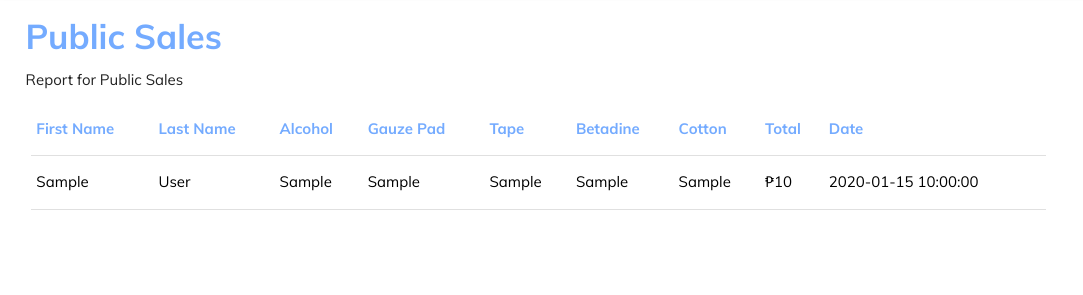
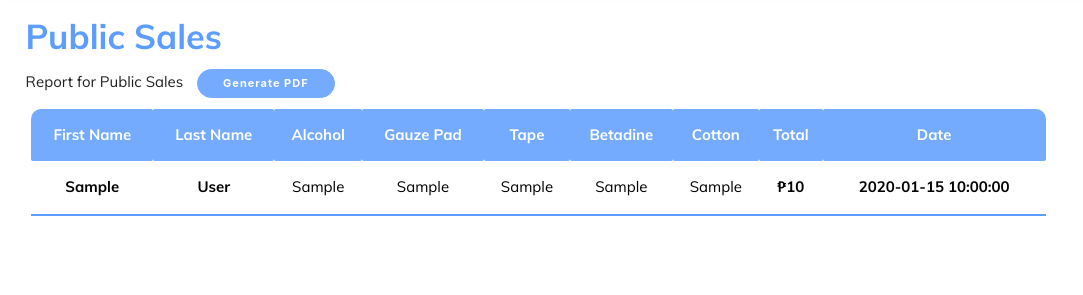
Before and after one commit to Tsukimiyu/vendaid, a PHP site: page /PublicSales.php in a window 1280 px wide. Shown: the part 69-364 px from the top of the page, without its empty margins (0-1083 px from the left). Run offline with PHP 8.4, Linux system fonts and the light colour scheme; tables that the repository leaves empty or names only in its code hold one stand-in row (values such as "Sample post").

Commit message:
Update PublicSales.php

```diff
--- a/PublicSales.php
+++ b/PublicSales.php
@@ -16,18 +16,34 @@
 			padding: 0;
 
     }
+
+		.pdf-btn {
+  border-radius: 20px;
+  border: 1px solid #74ABFF;
+  background-color: #74ABFF;
+  color: #FFFFFF;
+  margin-left: 10px;
+  font-size: 11px;
+  font-weight: bold;
+  padding: 7px 25px;
+  letter-spacing: 1px;
+  transition: transform 80ms ease-in;
+}
 table {
       margin: 5px;
       margin-left: 2%;
       width: 80%;
     }
-  .headertitle{
-  color: #74ABFF;
+   th {
+    text-align: center;
+    margin-left: 5px;
+    background: #74ABFF;
+    color: #ffffff;
+    }
+.headertitle{
+ color: #5C9DFF;
 margin-left: 2%;
 font-weight: bold;
-    }
-    th {
-      color: #74ABFF;
     }
    .headersub{
 margin-left: 2%;
@@ -53,19 +69,19 @@ margin-left: 2%;
     </div>
   </nav>
 
- <h4 class="headertitle">  Public Sales </h4>
-  <p class="headersub">  Report for Public Sales </p>
+<h4 class="headertitle">  Public Sales </h4>
+  <p class="headersub">  Report for Public Sales <a href="generate_pdf.php"> <input type="submit" class="pdf-btn" value="Generate PDF" /> </a> </p>
 
     <div class="table_public">
   <?php $conn = mysqli_connect('localhost', 'gypsy', 'admin', 'database');
 $sql = "SELECT FIRST_NAME, LAST_NAME, Alcohol, Gauze_pad, Tape, Betadine, Cotton, Total, Date FROM publicsales ORDER BY ID DESC";
 $result = $conn->query($sql);
 
-echo "<font color=Black> <table border='1'>
+echo "<font color=Black> <table class='highlight centered striped'>
 
 <tr>
 
-<th>First Name</th>
+<th style='border-top-left-radius: 10px;'> First Name</th>
 
 <th>Last Name</th>
 
@@ -81,18 +97,18 @@ echo "<font color=Black> <table border='1'>
 
 <th>Total</th>
 
-<th>Date</th>
+<th style='border-top-right-radius: 10px;'>Date</th>
 
 </tr>";
 
 while($row = $result->fetch_assoc())
   {
 
-  echo "<tr>";
+  echo "<tr style='border-bottom:2px solid; border-bottom-color:#5C9DFF'>";
 
-  echo "<td>" . $row['FIRST_NAME'] . "</td>";
+  echo "<td style='font-weight:bold;'>" . $row['FIRST_NAME'] . "</td>";
 
-  echo "<td>" . $row['LAST_NAME'] . "</td>";
+  echo "<td style='font-weight:bold;'>" . $row['LAST_NAME'] . "</td>";
 
   echo "<td>" . $row['Alcohol'] . "</td>";
 
@@ -104,11 +120,11 @@ while($row = $result->fetch_assoc())
 
   echo "<td>" . $row['Cotton'] . "</td>";
 
-  echo "<td>" . "₱" . $row['Total'] . "</td>";
+  echo "<td style='font-weight:bold;'>" . "₱" . $row['Total'] . "</td>";
 
-  echo "<td>" . $row['Date'] . "</td>";
+  echo "<td style='font-weight:bold;'>" . $row['Date'] . "</td>";
 
-  echo "</tr>";
+  echo "</tr '>";
 
   }
 
```
